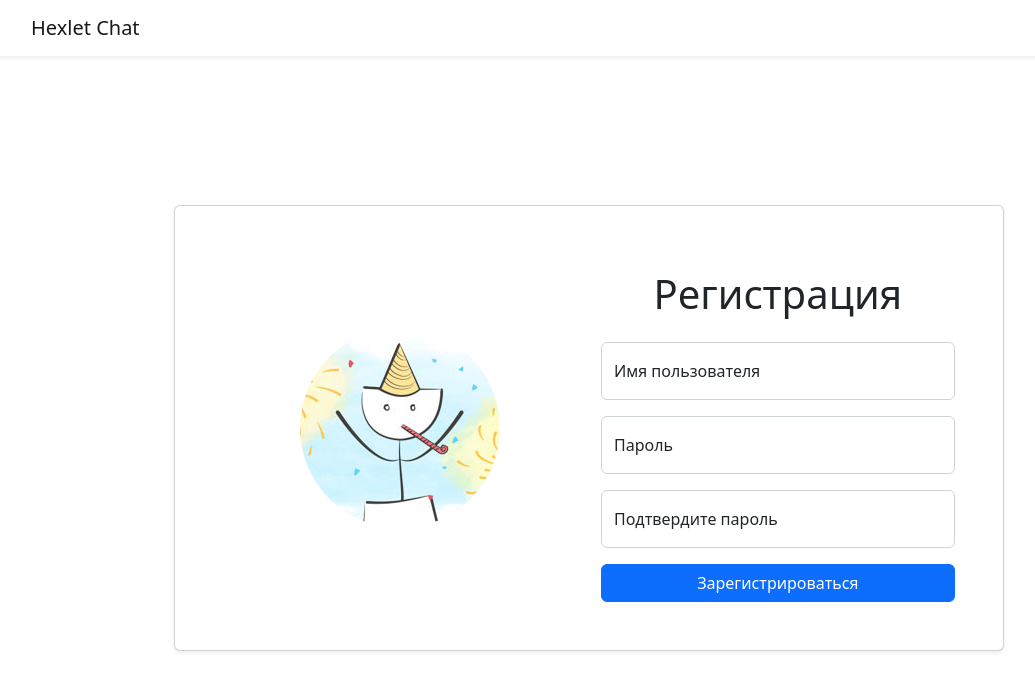
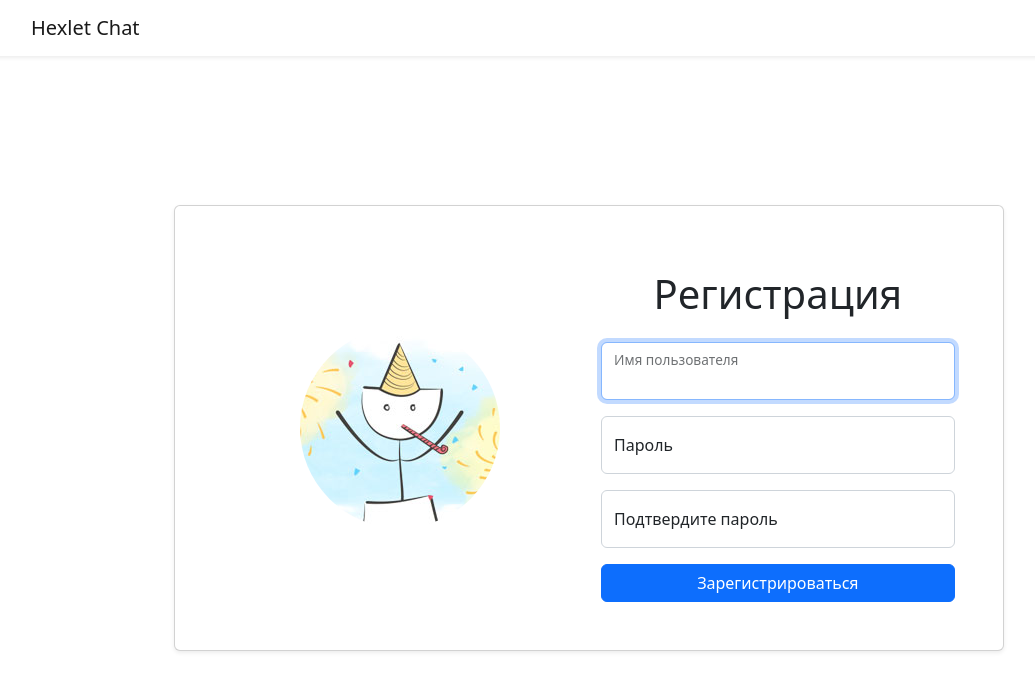
Before and after one commit to Mikselll/Chat, a React (Create React App) app in the folder frontend/: page /signup in a window 1280 px wide. Shown: the top 690 px of the page, without its empty margins (51-1086 px from the left). Built offline with nearby package versions, Linux system fonts and the light colour scheme; no server answers.

Commit message:
fix login and signup pages

```diff
--- a/frontend/src/components/routes/LoginPage.jsx
+++ b/frontend/src/components/routes/LoginPage.jsx
@@ -1,4 +1,4 @@
-import React, { useState } from 'react';
+import React, { useState, useEffect, useRef } from 'react';
 import {
   Form, Button, Container, Row, Card, Col, Image, Navbar,
 } from 'react-bootstrap';
@@ -14,6 +14,7 @@ import image from '../../assets/avatar.jpg';
 const Login = () => {
   const { t } = useTranslation();
   const navigate = useNavigate();
+  const inputEl = useRef();
   const auth = useAuth();
   const [error401, setError] = useState(false);
 
@@ -40,6 +41,10 @@ const Login = () => {
       }
     },
   });
+
+  useEffect(() => {
+    inputEl.current.focus();
+  }, []);
 
   return (
     <div className="d-flex flex-column h-100">
@@ -68,6 +73,7 @@ const Login = () => {
                       type="username"
                       required
                       placeholder={t('login.username')}
+                      ref={inputEl}
                       value={formik.values.username}
                       onBlur={formik.handleBlur}
                       onChange={formik.handleChange}
--- a/frontend/src/components/routes/SignupPage.jsx
+++ b/frontend/src/components/routes/SignupPage.jsx
@@ -1,4 +1,4 @@
-import React, { useState } from 'react';
+import React, { useState, useEffect, useRef } from 'react';
 import {
   Form, Button, Container, Row, Card, Col, Image, Navbar,
 } from 'react-bootstrap';
@@ -14,6 +14,7 @@ import image from '../../assets/avatar_1.jpg';
 const Signup = () => {
   const { t } = useTranslation();
   const navigate = useNavigate();
+  const inputEl = useRef();
   const auth = useAuth();
   const [error409, setError] = useState(false);
 
@@ -43,6 +44,10 @@ const Signup = () => {
     },
   });
 
+  useEffect(() => {
+    inputEl.current.focus();
+  }, []);
+
   return (
     <div className="d-flex flex-column h-100">
       <Navbar bg="white" expand="lg" className="shadow-sm">
@@ -70,6 +75,7 @@ const Signup = () => {
                       type="username"
                       required
                       placeholder={t('errors.minMax')}
+                      ref={inputEl}
                       value={formik.values.username}
                       onBlur={formik.handleBlur}
                       onChange={formik.handleChange}
```
